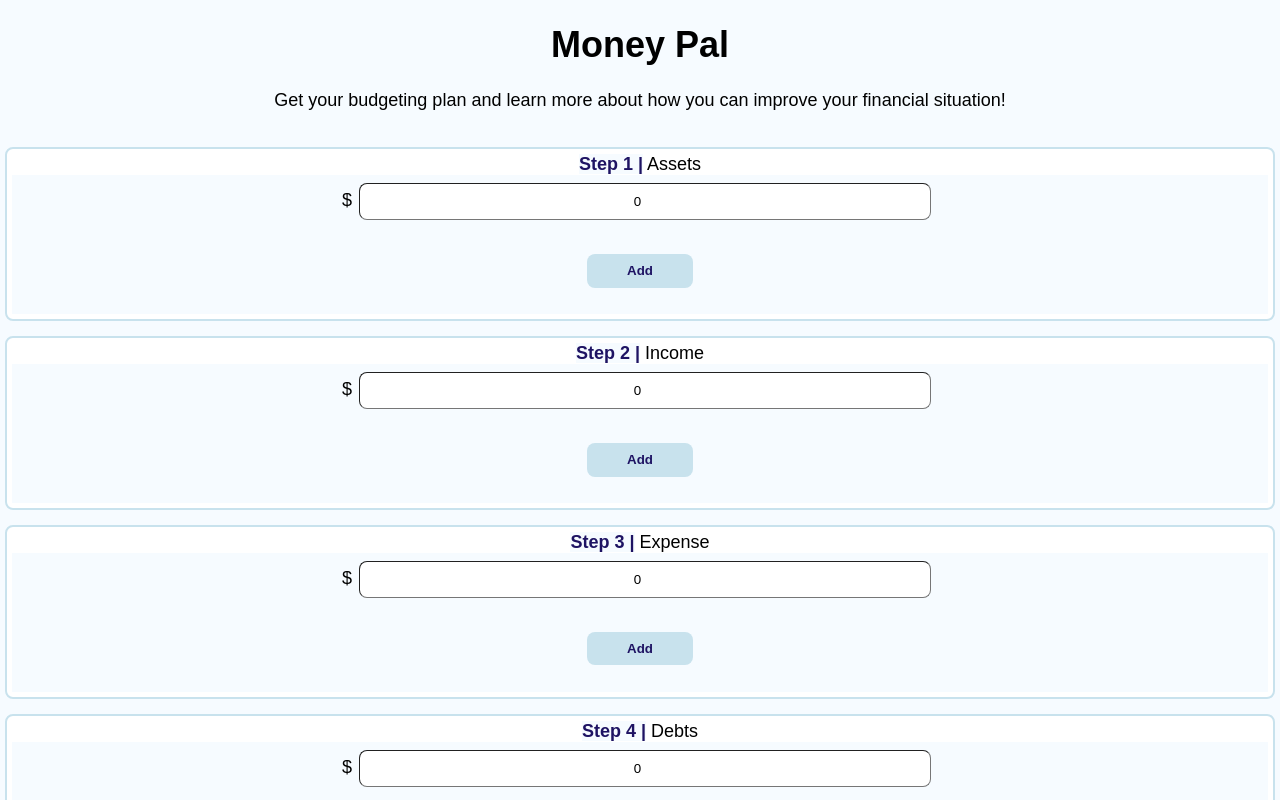
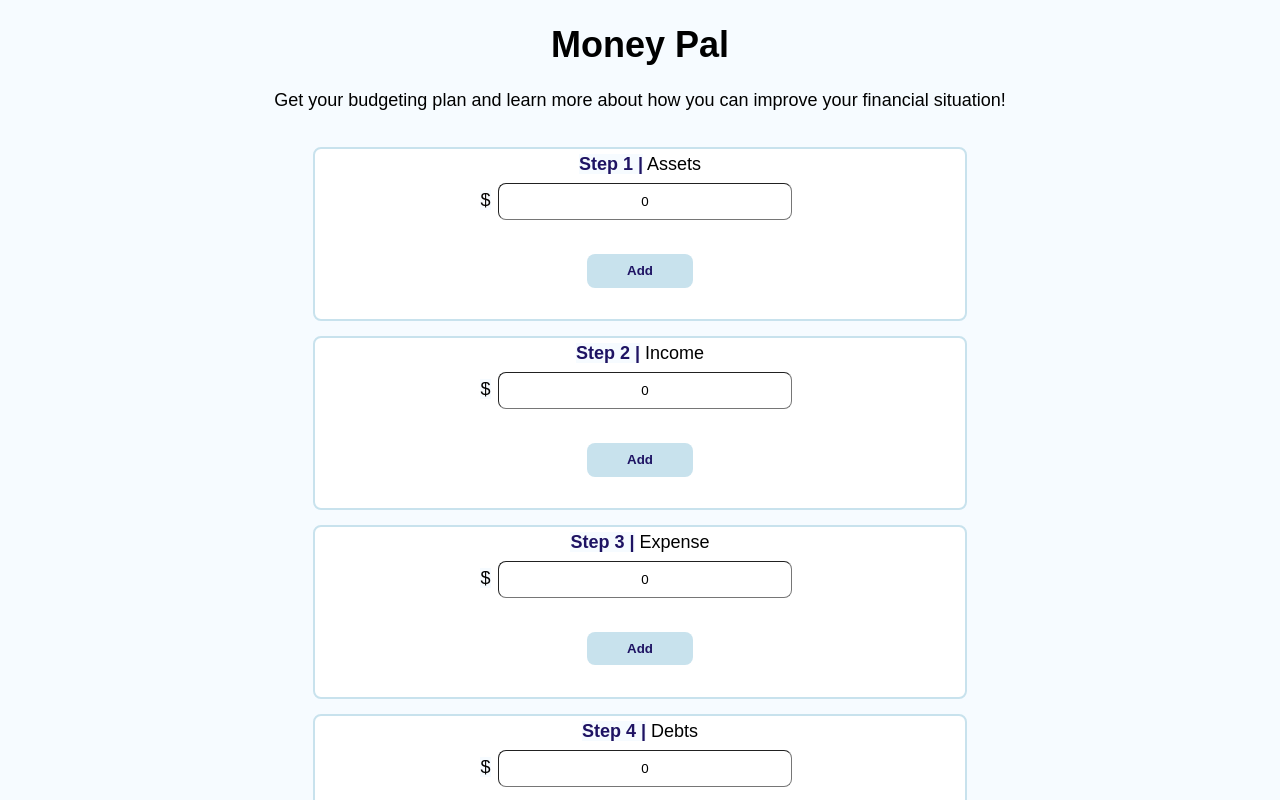
Before and after one commit to Aviakubo/frontend-fin-team-six, a React (Create React App) app: page / in a window 1280 px wide. Shown: the top 800 px of the page. Built offline with nearby package versions, Linux system fonts and the light colour scheme; a web font is replaced by a local one.

Commit message:
fixed styling? i think????

```diff
--- a/src/App.css
+++ b/src/App.css
@@ -77,3 +77,38 @@ input {
   margin: 5px 5px 15px 5px;
   background-color: #FFFFFF;
 }
+
+.form-inline {
+  background-color: #FFFFFF;
+}
+
+.button-section {
+  background-color: #FFFFFF;
+}
+
+.logo {
+  max-width: 400px;
+  margin: 2em;
+}
+
+/* Chrome, Safari, Edge, Opera */
+input::-webkit-outer-spin-button,
+input::-webkit-inner-spin-button {
+  -webkit-appearance: none;
+  margin: 0;
+}
+
+/* Firefox */
+input[type=number] {
+  -moz-appearance: textfield;
+}
+
+@media screen and (min-width: 650px) {
+
+  .formSteps{
+    margin-left: auto;
+    margin-right: auto;
+    max-width: 50%;
+  }
+
+}
```
Also changed, not shown: 1 other file (tests, documents, lock files or other folders).
